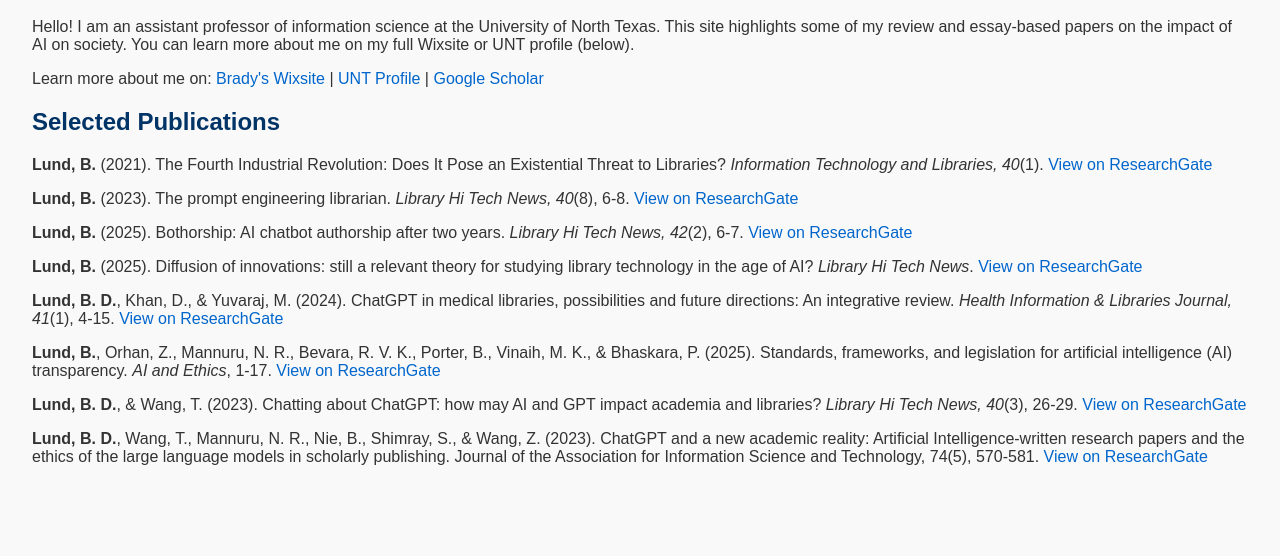
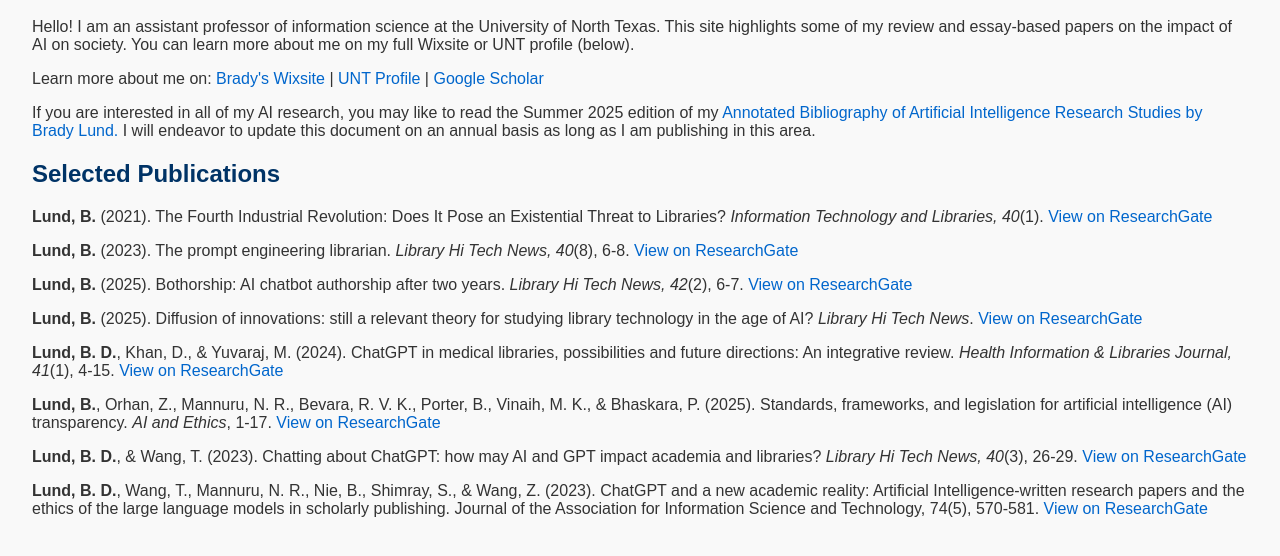
Before and after one commit to bdlund/bdlund.github.io, a plain HTML site: page index.html in a window 1280 px wide. Shown: the part 72-628 px from the top of the page. Drawn offline with Linux system fonts and the light colour scheme.

Commit message:
Update index.html

```diff
--- a/index.html
+++ b/index.html
@@ -39,6 +39,10 @@
     <a href="https://scholar.google.com/citations?user=IGZZD-UAAAAJ&hl=en" target="_blank" rel="noopener">Google Scholar</a>
   </p>
 
+  <p>
+	If you are interested in all of my AI research, you may like to read the Summer 2025 edition of my <a href="https://zenodo.org/records/15493177" target="_blank" rel="noopener">Annotated Bibliography of Artificial Intelligence Research Studies by Brady Lund.</a> I will endeavor to update this document on an annual basis as long as I am publishing in this area.
+  </p>
+
   <h2>Selected Publications</h2>
 
   <div class="publication">
```
